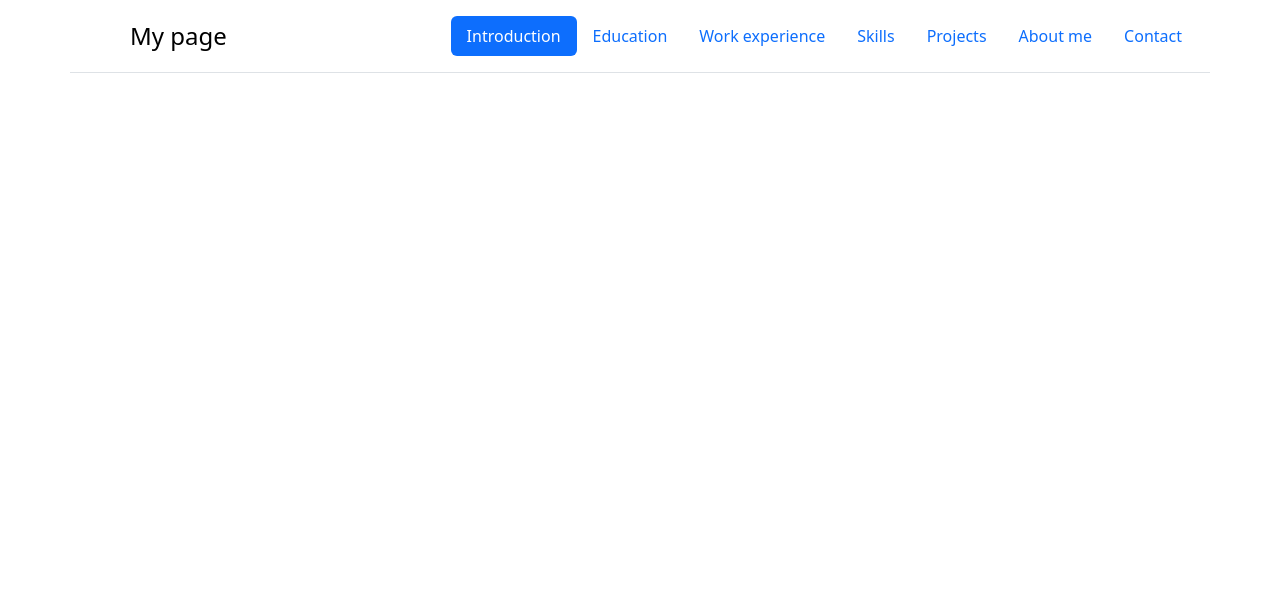
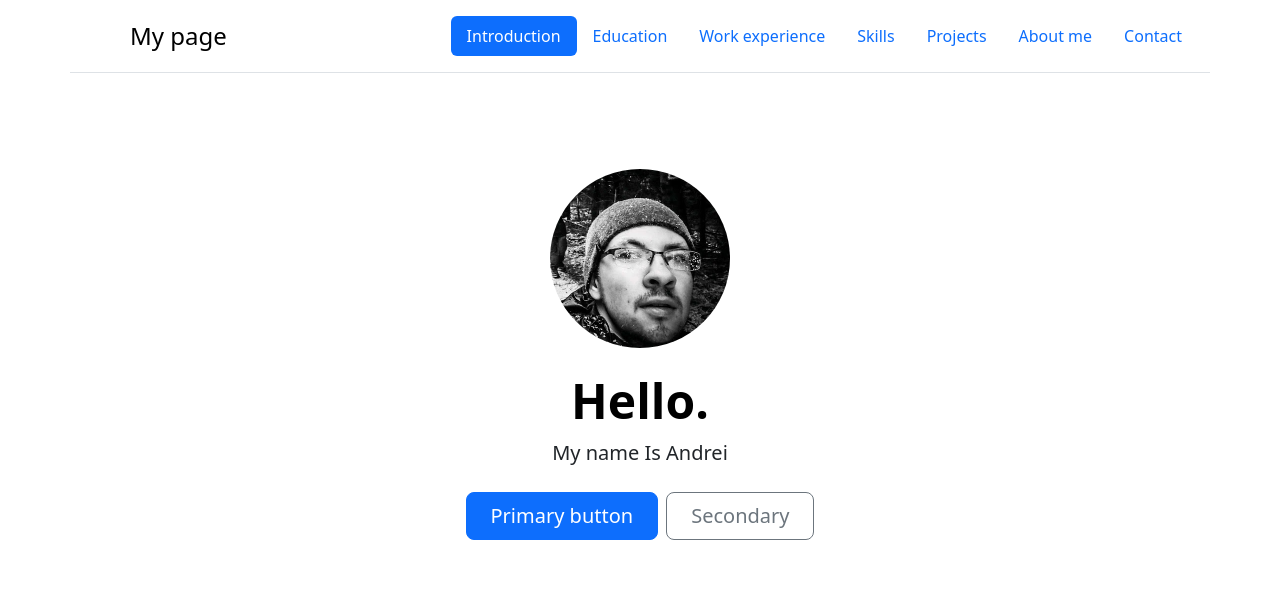
Before and after one commit to BobliHH/personal_site, a plain HTML site: page index.html in a window 1280 px wide. Drawn offline with nearby package versions, Linux system fonts and the light colour scheme.

Commit message:
created a hero with bootstrap

```diff
--- a/index.html
+++ b/index.html
@@ -42,6 +42,30 @@
         <li class="nav-item"><a href="#" class="nav-link">Contact</a></li>
       </ul>
     </header>
+    <main class="container">
+      <div class="px-4 py-5 my-5 text-center">
+        <img
+          class="profile d-block mx-auto mb-4"
+          src="./img/1.jpg"
+          alt=""
+
+        />
+        <h1 class="display-5 fw-bold text-body-emphasis">Hello.</h1>
+        <div class="col-lg-6 mx-auto">
+          <p class="lead mb-4">
+            My name Is Andrei
+          </p>
+          <div class="d-grid gap-2 d-sm-flex justify-content-sm-center">
+            <button type="button" class="btn btn-primary btn-lg px-4 gap-3">
+              Primary button
+            </button>
+            <button type="button" class="btn btn-outline-secondary btn-lg px-4">
+              Secondary
+            </button>
+          </div>
+        </div>
+      </div>
+    </main>
 
     <script
       src="https://cdn.jsdelivr.net/npm/bootstrap@5.3.2/dist/js/bootstrap.bundle.min.js"
--- a/styles.css
+++ b/styles.css
@@ -0,0 +1,4 @@
+.profile {
+  width: 180px;
+  border-radius: 50%;
+}
```
